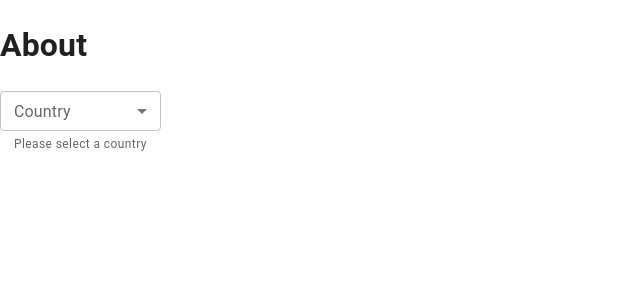
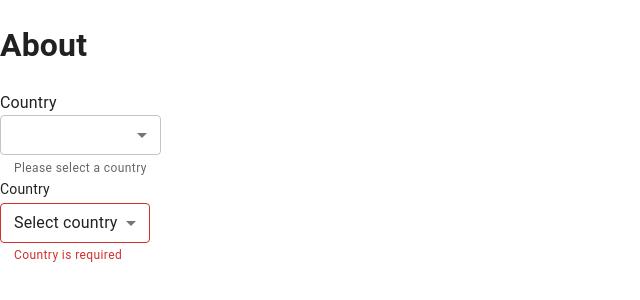
Before and after one commit to ansonRodrigues/react-practice, a React (Vite) app: page /about in a window 1280 px wide. Shown: the top 300 px of the page, without its empty margins (0-640 px from the left). Built offline with nearby package versions, Linux system fonts and the light colour scheme.

Commit message:
Fix dropdown

```diff
--- a/src/components/Dropdown.jsx
+++ b/src/components/Dropdown.jsx
@@ -18,9 +18,13 @@ const Dropdown = ({
 }) => {
   return (
     <FormControl fullWidth={fullWidth} size={size} error={error}>
-      <InputLabel>{label}</InputLabel>
+      {/*<InputLabel>{label}</InputLabel>*/}
+      <label htmlFor="Country">{label}</label>
 
-      <Select value={value} label={label} onChange={onChange}>
+      <Select
+        value={value} //label={label}
+        onChange={onChange}
+      >
         {options.map((option) => (
           <MenuItem key={option.value} value={option.value}>
             {option.label}
--- /dev/null
+++ b/src/components/Dropdownsec.jsx
@@ -0,0 +1,47 @@
+import {
+  FormControl,
+  Select,
+  MenuItem,
+  FormHelperText,
+  Typography,
+} from "@mui/material";
+
+const Dropdownsec = ({
+  label,
+  value,
+  onChange,
+  options = [],
+  placeholder = "Select",
+  error = false,
+  helperText = "",
+  fullWidth = false,
+  size = "small",
+  disabled = false,
+}) => {
+  return (
+    <FormControl fullWidth={fullWidth} error={error} disabled={disabled}>
+      {/* Static label on top */}
+      {label && (
+        <Typography variant="body2" sx={{ mb: 0.5 }}>
+          {label}
+        </Typography>
+      )}
+
+      <Select value={value} onChange={onChange} size={size} displayEmpty>
+        <MenuItem disabled value="">
+          {placeholder}
+        </MenuItem>
+
+        {options.map((option) => (
+          <MenuItem key={option.value} value={option.value}>
+            {option.label}
+          </MenuItem>
+        ))}
+      </Select>
+
+      {helperText && <FormHelperText>{helperText}</FormHelperText>}
+    </FormControl>
+  );
+};
+
+export default Dropdownsec;
--- a/src/pages/About.jsx
+++ b/src/pages/About.jsx
@@ -1,6 +1,7 @@
 import React from "react";
 import { useState } from "react";
 import Dropdown from "../components/Dropdown";
+import Dropdownsec from "../components/Dropdownsec";
 
 const About = () => {
   const [country, setCountry] = useState("");
@@ -23,6 +24,17 @@ const About = () => {
         options={countryOptions}
         helperText="Please select a country"
       />
+      <div>
+        <Dropdownsec
+          label="Country"
+          value={country}
+          onChange={(e) => setCountry(e.target.value)}
+          options={countryOptions}
+          placeholder="Select country"
+          error={!country}
+          helperText={!country ? "Country is required" : ""}
+        />
+      </div>
     </div>
   );
 };
```
